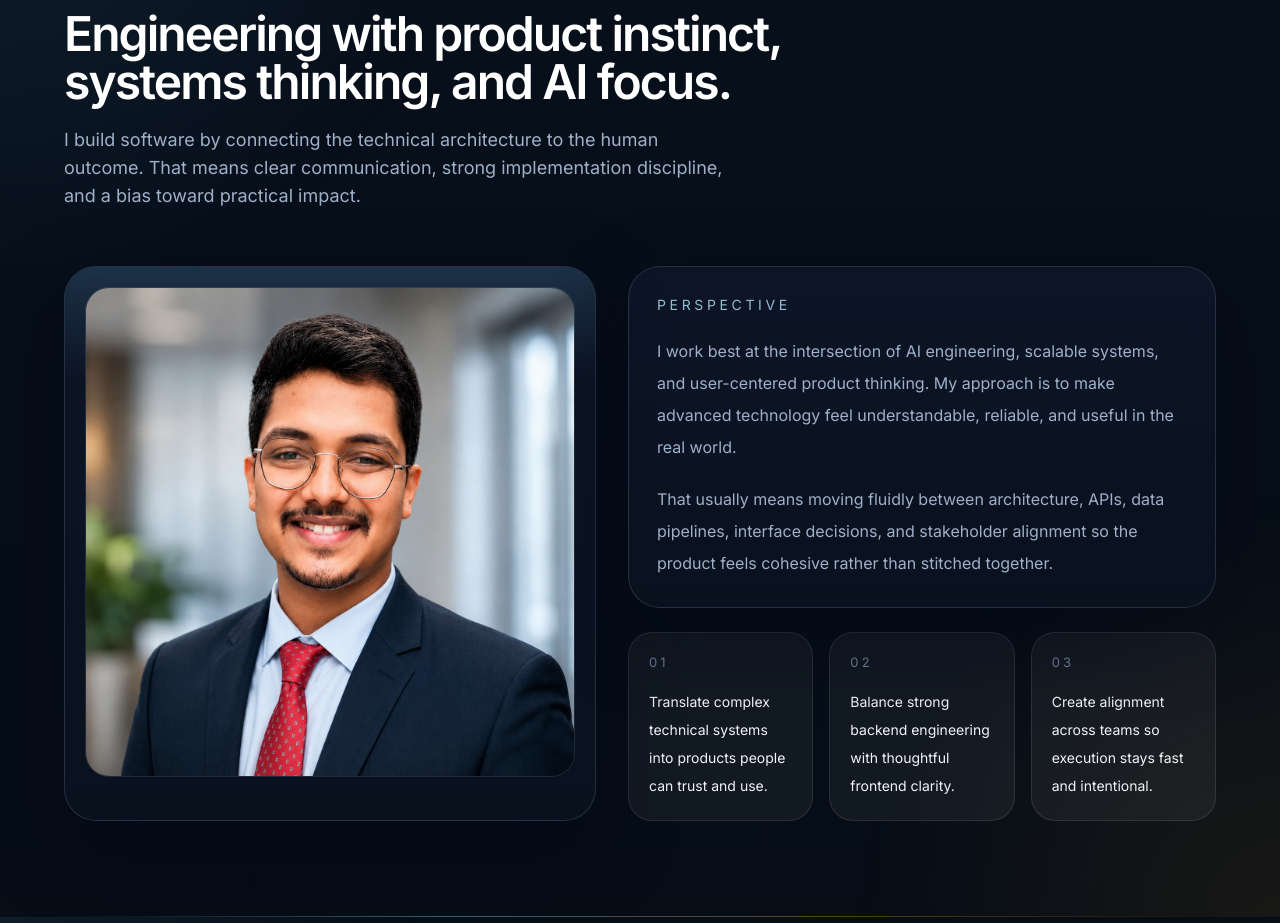
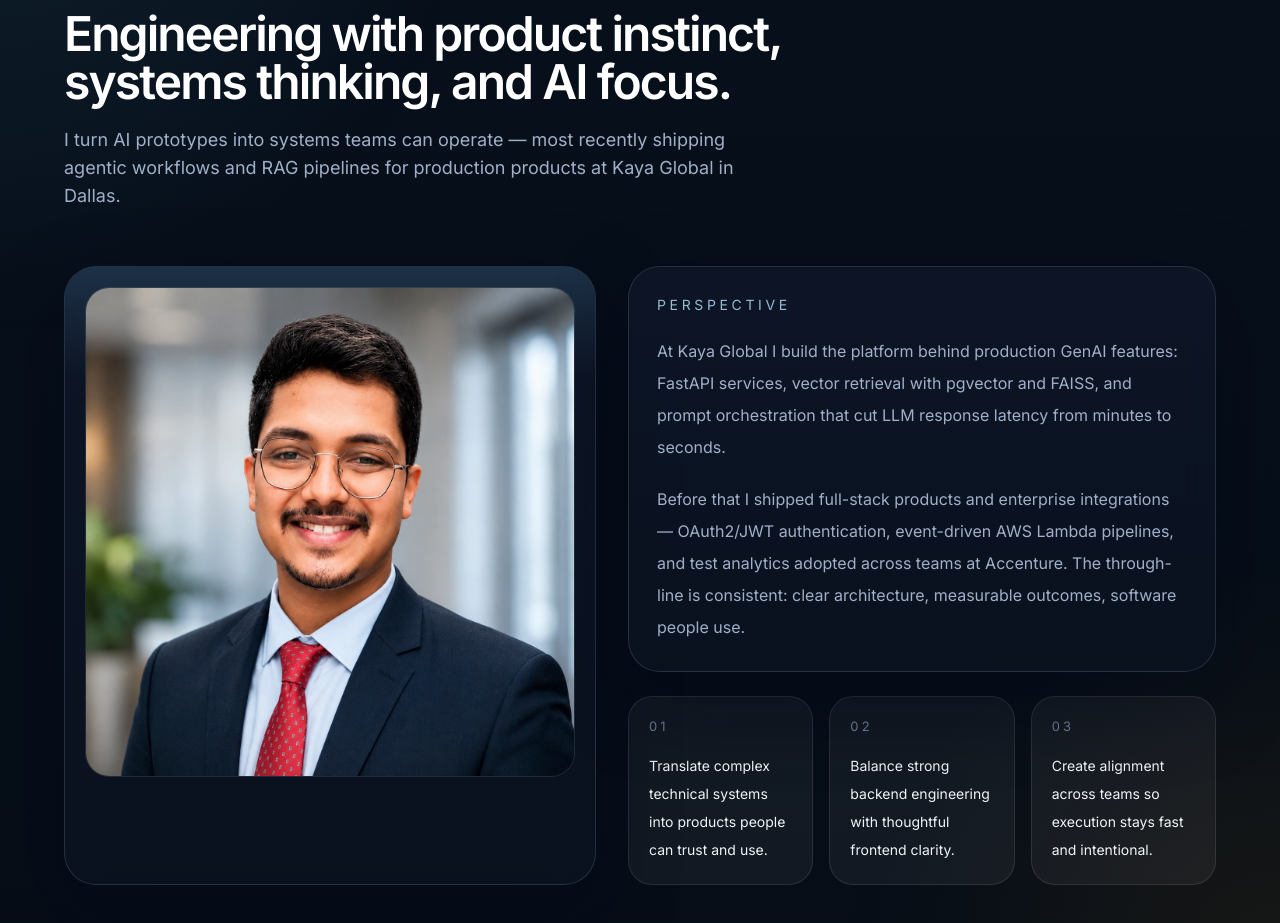
Before and after one commit to dhawalpanchal1997/My_Profile_Website, a Next.js app: page / in a window 1280 px wide. Shown: the part 6920-7843 px from the top of the page. Built offline with nearby package versions, Linux system fonts and the light colour scheme.

Commit message:
copy: rewrite About around concrete production work

```diff
--- a/src/components/About.tsx
+++ b/src/components/About.tsx
@@ -15,7 +15,7 @@ export default function About() {
       id="about"
       eyebrow="About"
       title="Engineering with product instinct, systems thinking, and AI focus."
-      subtitle="I build software by connecting the technical architecture to the human outcome. That means clear communication, strong implementation discipline, and a bias toward practical impact."
+      subtitle="I turn AI prototypes into systems teams can operate — most recently shipping agentic workflows and RAG pipelines for production products at Kaya Global in Dallas."
     >
       <div className="grid gap-8 lg:grid-cols-[0.95fr_1.05fr]">
         <div className="surface-card relative overflow-hidden rounded-[2rem] p-4 sm:p-5">
@@ -38,14 +38,16 @@ export default function About() {
             </p>
             <div className="mt-5 space-y-5 text-base leading-8 text-[var(--text-secondary)]">
               <p>
-                I work best at the intersection of AI engineering, scalable systems,
-                and user-centered product thinking. My approach is to make advanced
-                technology feel understandable, reliable, and useful in the real world.
+                At Kaya Global I build the platform behind production GenAI features:
+                FastAPI services, vector retrieval with pgvector and FAISS, and prompt
+                orchestration that cut LLM response latency from minutes to seconds.
               </p>
               <p>
-                That usually means moving fluidly between architecture, APIs, data
-                pipelines, interface decisions, and stakeholder alignment so the
-                product feels cohesive rather than stitched together.
+                Before that I shipped full-stack products and enterprise integrations —
+                OAuth2/JWT authentication, event-driven AWS Lambda pipelines, and test
+                analytics adopted across teams at Accenture. The through-line is
+                consistent: clear architecture, measurable outcomes, software people
+                use.
               </p>
             </div>
           </div>
```
